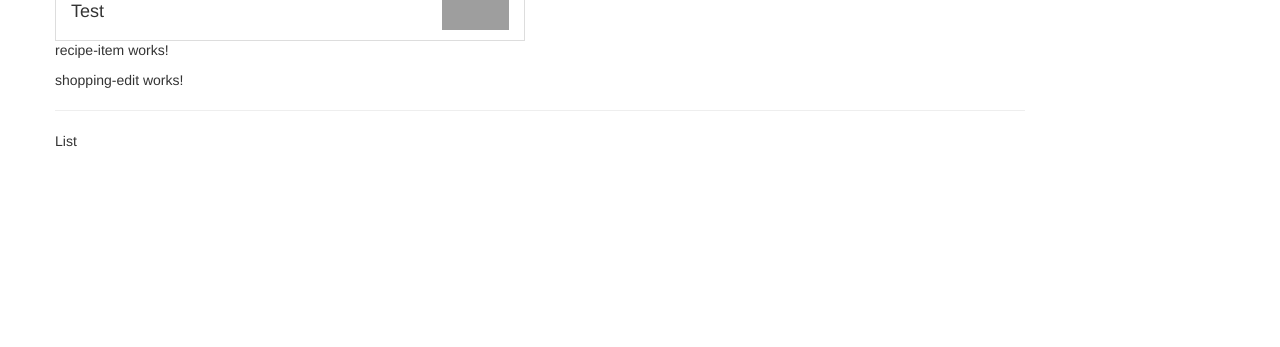
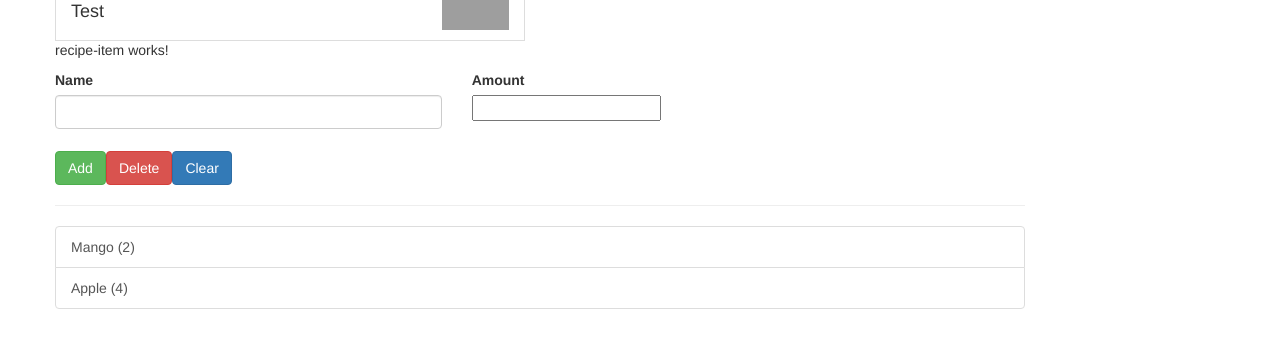
Before and after one commit to loveleenkaurnancy/Shopping-Recipe, an Angular app: page / in a window 1280 px wide. Shown: the part 249-596 px from the top of the page. Built offline with nearby package versions, Linux system fonts and the light colour scheme; grey boxes are pictures that could not be loaded.

Commit message:
Porject Basics

```diff
--- a/src/app/recipes/recipe-detail/recipe-detail.component.html
+++ b/src/app/recipes/recipe-detail/recipe-detail.component.html
@@ -32,7 +32,7 @@
 </div>
 
 <div class="row">
-    <div class="col-xs-12">
-      Ingredients
-    </div>
+  <div class="col-xs-12">
+    Ingredients
   </div>
+</div>
--- a/src/app/shopping-list/shopping-edit/shopping-edit.component.html
+++ b/src/app/shopping-list/shopping-edit/shopping-edit.component.html
@@ -1,3 +1,31 @@
-<p>
-  shopping-edit works!
-</p>
+<div class="row">
+  <div class="col-xs-12">
+    <form>
+      <div class="row">
+        <div class="col-sm-5 form-group">
+          <label for="name">Name</label>
+          <input type="text" id="name" class="form-control">
+        </div>
+
+        <div class="col-sm-2 form-group">
+          <label for="amount">Amount</label>
+          <input type="number" id="amount" class="form-group">
+        </div>
+      </div>
+
+      <div class="row">
+        <div class="col-xs-12">
+          <button class="btn btn-success" type="submit">
+            Add
+          </button>
+          <button class="btn btn-danger" type="button">
+            Delete
+          </button>
+          <button class="btn btn-primary" type="button">
+            Clear
+          </button>
+        </div>
+      </div>
+    </form>
+  </div>
+</div>
--- a/src/app/shopping-list/shopping-list.component.html
+++ b/src/app/shopping-list/shopping-list.component.html
@@ -2,6 +2,14 @@
   <div class="col-xs-10">
     <app-shopping-edit></app-shopping-edit>
     <hr>
-    <p>List</p>
+    <ul class="list-group">
+      <a href="#"
+        class="list-group-item"
+        style="cursor: pointer"
+        *ngFor="let ingredient of ingredients">
+        {{ ingredient.name }} ({{ ingredient.amount }})
+      </a>
+
+    </ul>
   </div>
 </div>
--- a/src/app/shopping-list/shopping-list.component.ts
+++ b/src/app/shopping-list/shopping-list.component.ts
@@ -1,4 +1,6 @@
 import { Component, OnInit } from '@angular/core';
+
+import { Ingredient } from '../shared/ingredient.model';
 
 @Component({
   selector: 'app-shopping-list',
@@ -6,6 +8,11 @@
   styleUrls: ['./shopping-list.component.css']
 })
 export class ShoppingListComponent implements OnInit {
+  ingredients: Ingredient[] = [
+    new Ingredient('Mango',2),
+    new Ingredient('Apple',4),
+  ];
+
 
   constructor() { }
 
```
Also changed, not shown: src/app/shared/ingredient.model.ts (added, +11 -0 lines).
